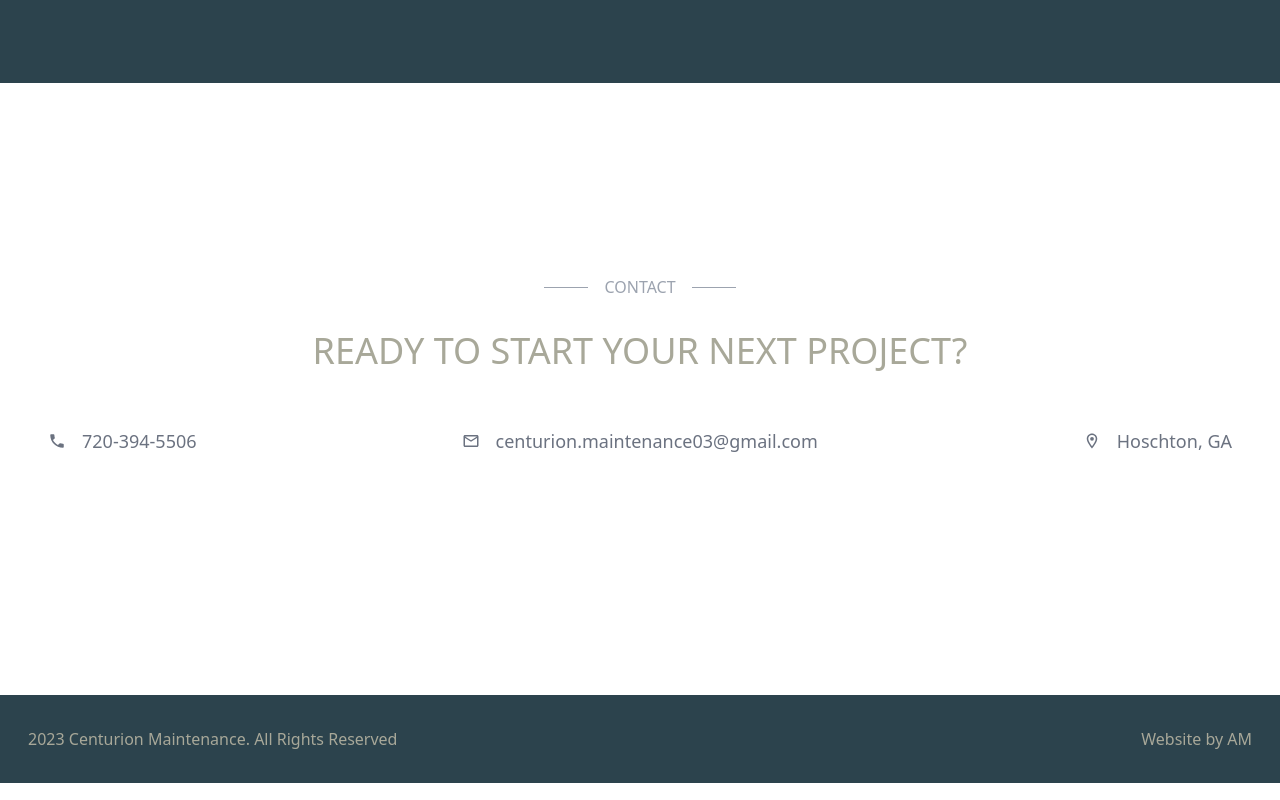
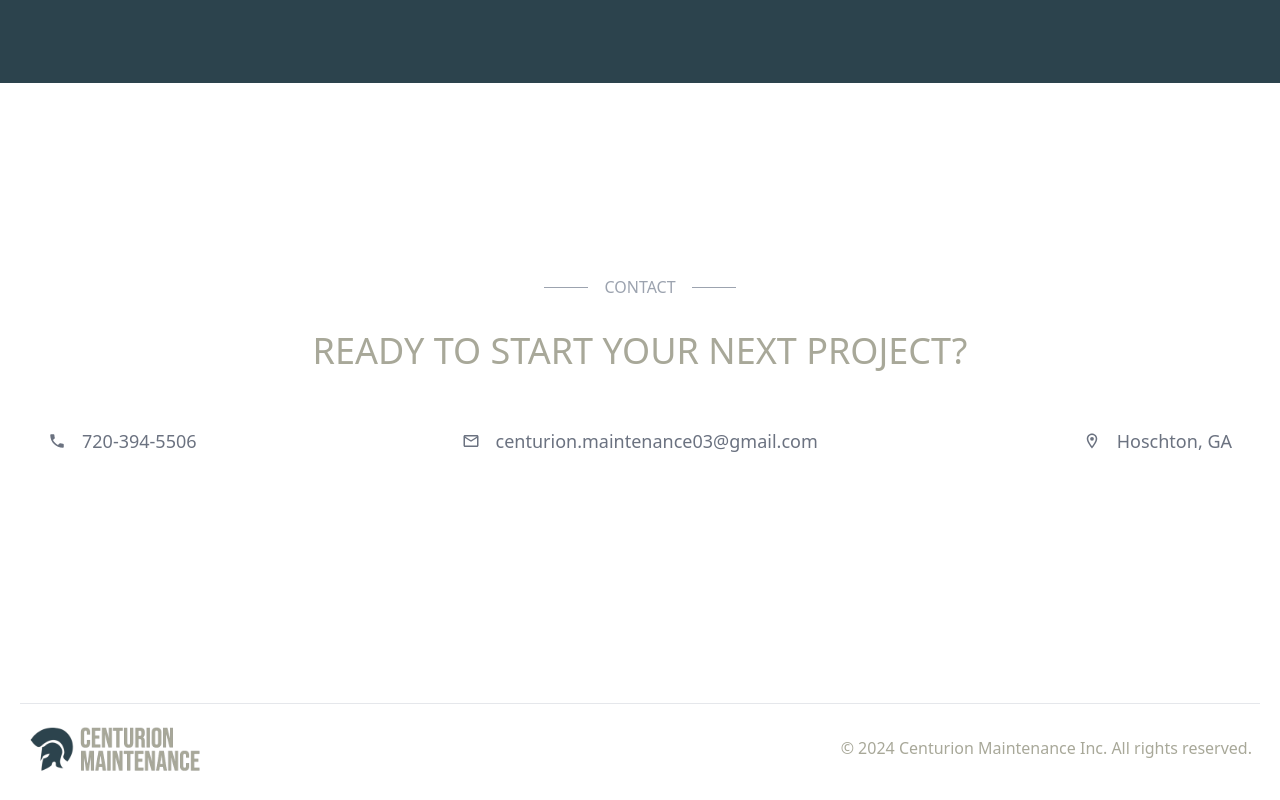
Before and after one commit to austin-morrow/centurion-maintenance, a React (Create React App) app: page / in a window 1280 px wide. Shown: the part 4201-5001 px from the top of the page. Built offline with nearby package versions, Linux system fonts and the light colour scheme; the HTML template or start-up script is replaced by a standard one.

Commit message:
update footer and scroll to top button

```diff
--- a/src/components/ScrollToTopButton.jsx
+++ b/src/components/ScrollToTopButton.jsx
@@ -2,6 +2,7 @@
 
 function ScrollToTopButton() {
   const [isVisible, setIsVisible] = useState(false);
+  const [prevScrollPos, setPrevScrollPos] = useState(0);
 
   const handleScrollToTop = () => {
     window.scrollTo({ top: 0, behavior: "smooth" });
@@ -9,9 +10,9 @@
 
   useEffect(() => {
     const handleScroll = () => {
-      const scrollTop = window.pageYOffset;
-
-      setIsVisible(scrollTop > 0);
+      const currentScrollPos = window.pageYOffset;
+      setIsVisible(currentScrollPos < prevScrollPos && currentScrollPos > 0);
+      setPrevScrollPos(currentScrollPos);
     };
 
     window.addEventListener("scroll", handleScroll);
@@ -19,16 +20,16 @@
     return () => {
       window.removeEventListener("scroll", handleScroll);
     };
-  }, []);
+  }, [prevScrollPos]);
 
   return (
     <>
       {isVisible && (
         <button
-          className="fixed bottom-4 right-4 bg-[#a8a899] text-white p-2 rounded-full shadow-md"
+          className="fixed bottom-4 right-4 bg-[#a8a899] text-white p-1 rounded-md shadow-md"
           onClick={handleScrollToTop}
         >
-          <span class="material-symbols-outlined pt-1 px-1">arrow_upward</span>
+           <span class="material-symbols-outlined pt-1 px-1">arrow_upward</span>
         </button>
       )}
     </>
--- a/src/layouts/Footer.jsx
+++ b/src/layouts/Footer.jsx
@@ -1,18 +1,17 @@
-import React from "react"
-
+import React from "react";
+import Logo from "../assets/brand/cm-logo.png";
 
 const Footer = () => {
-
   return (
-    <div className='w-full bg-[#2C434D] text-[#A8A899] px-2'>
-      <div className='flex flex-col items-center max-w-[1240px] px-2 py-4 mx-auto justify-between sm:flex-row text-center text-[text-[#A8A899]'>
-        <p className='py-4'>2023 Centurion Maintenance. All Rights Reserved</p>
-        <div>
-          Website by <a href="https://austinmorrow.me" target="_blank" rel="noreferrer">AM</a>
+    <div className="w-full  text-[#A8A899] px-2 py-2">
+      <div className="flex flex-col items-center max-w-[1240px] px-2 py-4 mx-auto justify-between sm:flex-row text-center text-[text-[#A8A899] border-t">
+        <div className="flex-shrink-0">
+          <img className="h-14 pb-2 sm:pb-0" src={Logo} alt="Your Company" />
         </div>
+        <div>© 2024 Centurion Maintenance Inc. All rights reserved.</div>
       </div>
     </div>
-  )
-}
+  );
+};
 
-export default Footer
+export default Footer;
```
